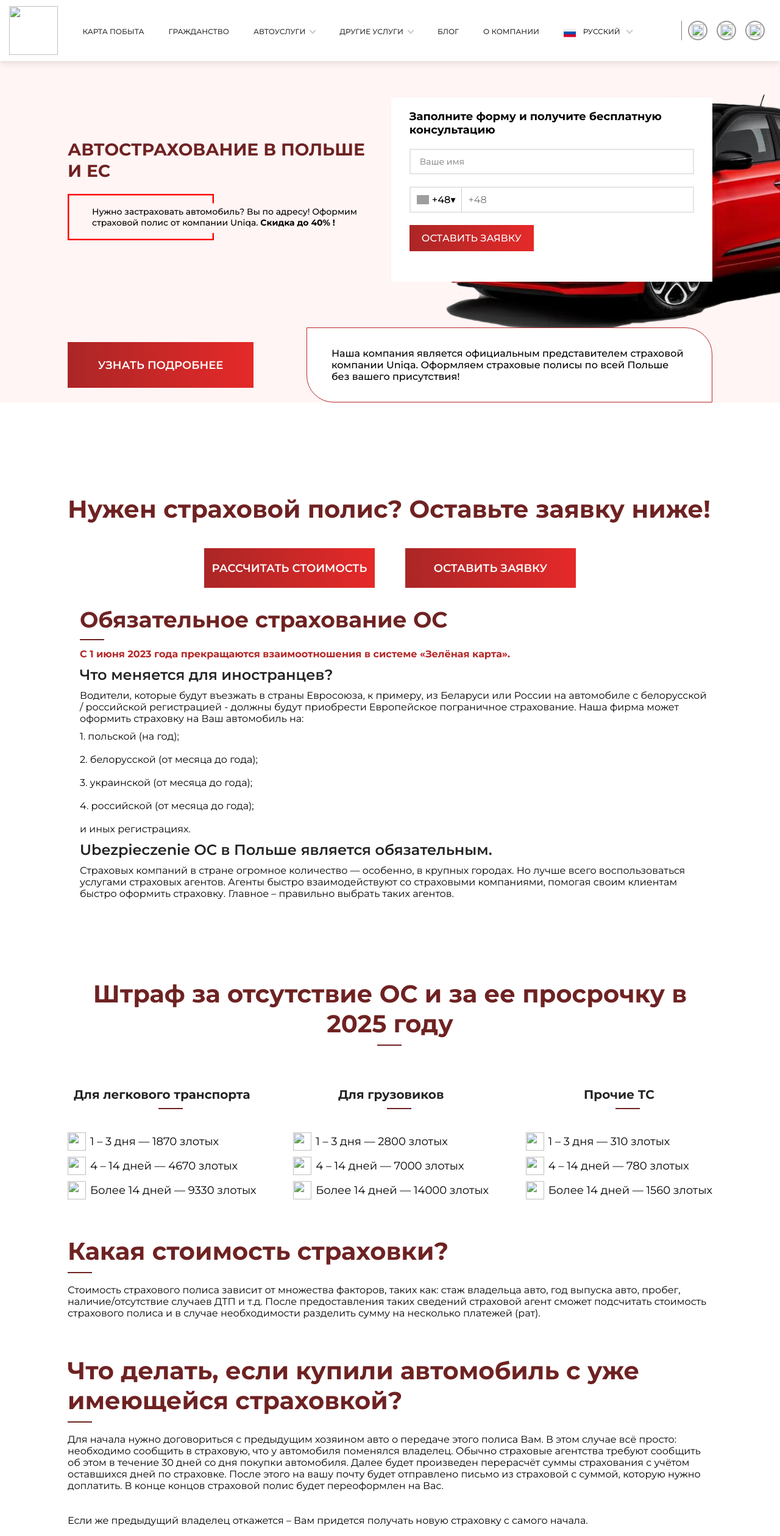
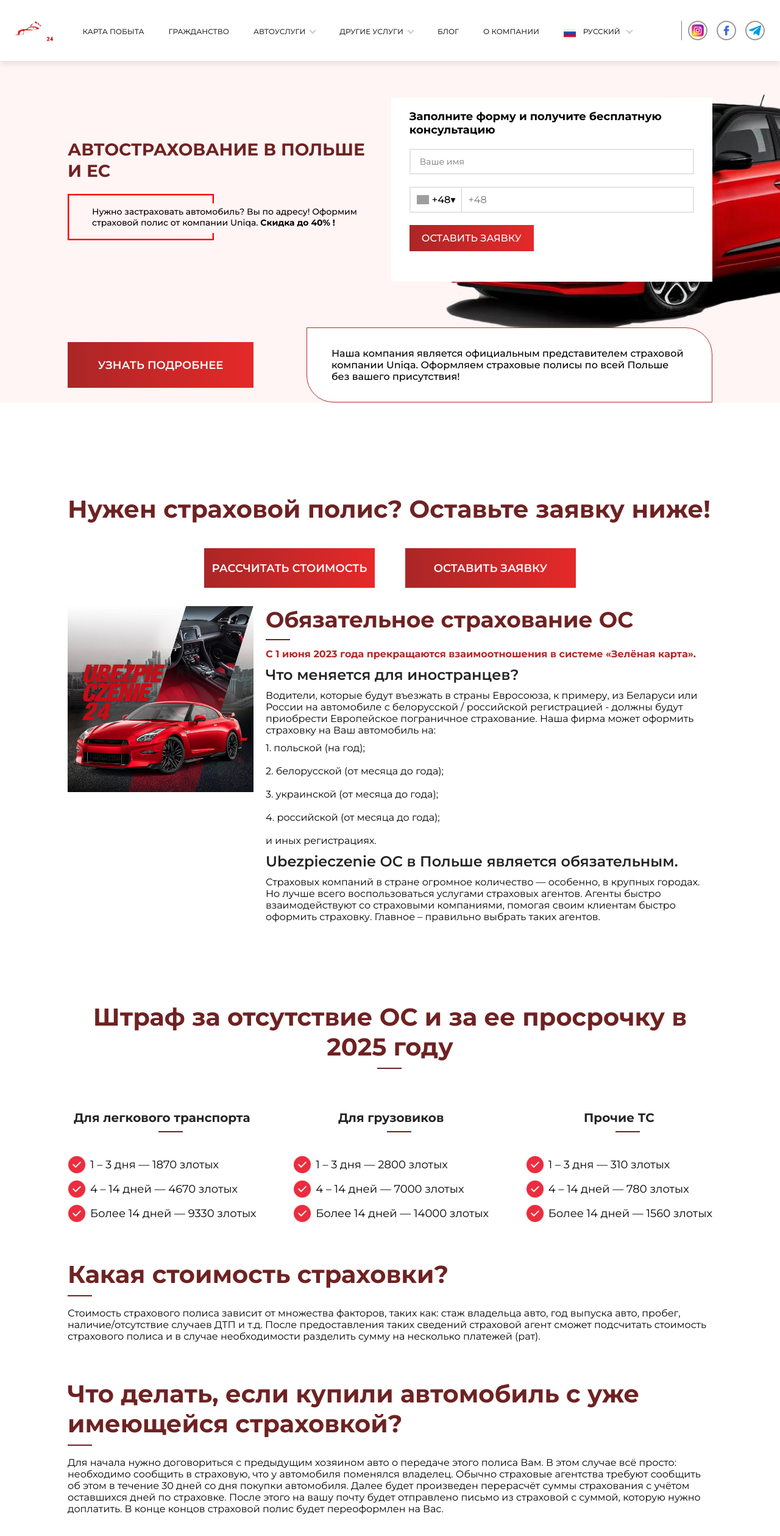
Before and after one commit to iirk1/Landing-Page-for-Commercial-Project, a plain HTML site: page index.html in a window 1280 px wide. Shown: the top 2519 px of the page at 61% size. Drawn offline with nearby package versions, Linux system fonts and the light colour scheme; the site is published under a folder, as on GitHub Pages, so addresses that start at the root find nothing; grey boxes are pictures that could not be loaded.

Commit message:
changed src

```diff
--- a/index.html
+++ b/index.html
@@ -19,7 +19,7 @@
     <nav class="nav">
         <div class="big__container">
             <div class="nav__menu">
-                <a href="index.html"><img class="logo" src="/img/logo.png" alt=""></a>
+                <a href="index.html"><img class="logo" src="img/logo.png" alt=""></a>
 
                 <ul class="nav__list">
                     <li class="nav__item"><a data-lang-pl="Karta pobytu" data-lang-ru="Карта побыта" href="#"
@@ -63,25 +63,25 @@
                     </li>
                 </div>
                 <!-- <div class="nav__contacts">
-                    <img class="header__mob" src="/img/contacts/phone.png" alt="">
+                    <img class="header__mob" src="img/contacts/phone.png" alt="">
                     <a href="tel:+48 570 804 478">+48 517 339 103</a>
                 </div> -->
 
-                <a href="#"><img class="menu__btn" src="/img/menu.png" alt=""></a>
+                <a href="#"><img class="menu__btn" src="img/menu.png" alt=""></a>
                 <div class="social-icons header__icons">
                     <a target="_blank"
                         href="https://www.instagram.com/ubezpieczenie24?igsh=MWVic2hiMWY3MGoxdw%3D%3D&utm_source=qr "
                         class="social-icons__item">
-                        <i class="fab fa-instagram"><img class="social-icon" src="/img/social__icons/instagram.png"
+                        <i class="fab fa-instagram"><img class="social-icon" src="img/social__icons/instagram.png"
                                 alt=""></i>
                     </a>
                     <a target="_blank" href="https://www.facebook.com/share/p/1Expskx8Uz/?mibextid=wwXIfr"
                         class="social-icons__item">
-                        <i class="fab fa-tiktok"><img class="social-icon" src="/img/social__icons/facebook.png"
+                        <i class="fab fa-tiktok"><img class="social-icon" src="img/social__icons/facebook.png"
                                 alt=""></i>
                     </a>
                     <a target="_blank" href="#" class="social-icons__item">
-                        <i class="fab fa-telegram-plane"><img class="social-icon" src="/img/social__icons/telegram.png"
+                        <i class="fab fa-telegram-plane"><img class="social-icon" src="img/social__icons/telegram.png"
                                 alt=""></i>
                     </a>
                 </div>
@@ -188,7 +188,7 @@
             <div class="container">
                 <div class="insurance__contents">
                     <div class="insurance__img">
-                        <img src="/img/insurance/01.jpg" alt="">
+                        <img src="img/insurance/01.jpg" alt="">
                     </div>
                     <div class="insurance__content">
                         <h4 data-lang-pl="Obowiązkowe ubezpieczenie OC" data-lang-ru="Обязательное страхование OC"
@@ -270,17 +270,17 @@
                                     class="fine__label">Для легкового транспорта
                                 </h5>
                                 <li class="fine__li">
-                                    <img class="check" src="/img/fine/check.png" alt="">
+                                    <img class="check" src="img/fine/check.png" alt="">
                                     <p data-lang-pl="1 – 3 dni – 1870 zł" data-lang-ru=" 1 – 3 дня — 1870 злотых">1 – 3
                                         дня — 1870 злотых</p>
                                 </li>
                                 <li class="fine__li">
-                                    <img class="check" src="/img/fine/check.png" alt="">
+                                    <img class="check" src="img/fine/check.png" alt="">
                                     <p data-lang-pl="4 – 14 dni – 4670 zł" data-lang-ru="4 – 14 дней — 4670 злотых">4 –
                                         14 дней — 4670 злотых</p>
                                 </li>
                                 <li class="fine__li">
-                                    <img class="check" src="/img/fine/check.png" alt="">
+                                    <img class="check" src="img/fine/check.png" alt="">
                                     <p data-lang-pl="Powyżej 14 dni - 9330 zł"
                                         data-lang-ru="Более 14 дней — 9330 злотых">Более 14 дней — 9330 злотых</p>
                                 </li>
@@ -290,17 +290,17 @@
                                     грузовиков</h5>
 
                                 <li class="fine__li">
-                                    <img class="check" src="/img/fine/check.png" alt="">
+                                    <img class="check" src="img/fine/check.png" alt="">
                                     <p data-lang-pl="1 – 3 dni – 2800 zł" data-lang-ru="1 – 3 дня — 2800 злотых">1 – 3
                                         дня — 2800 злотых</p>
                                 </li>
                                 <li class="fine__li">
-                                    <img class="check" src="/img/fine/check.png" alt="">
+                                    <img class="check" src="img/fine/check.png" alt="">
                                     <p data-lang-pl="4 – 14 dni – 7000 zł" data-lang-ru="4 – 14 дней — 7000 злотых">4 –
                                         14 дней — 7000 злотых</p>
                                 </li>
                                 <li class="fine__li">
-                                    <img class="check" src="/img/fine/check.png" alt="">
+                                    <img class="check" src="img/fine/check.png" alt="">
                                     <p data-lang-pl="Powyżej 14 dni - 14 000 zł"
                                         data-lang-ru="Более 14 дней — 14000 злотых">Более 14 дней — 14000 злотых</p>
                                 </li>
@@ -310,17 +310,17 @@
                                 </h5>
 
                                 <li class="fine__li">
-                                    <img class="check" src="/img/fine/check.png" alt="">
+                                    <img class="check" src="img/fine/check.png" alt="">
                                     <p data-lang-pl="1 – 3 dni – 310 zł" data-lang-ru="1 – 3 дня — 310 злотых">1 – 3 дня
                                         — 310 злотых</p>
                                 </li>
                                 <li class="fine__li">
-                                    <img class="check" src="/img/fine/check.png" alt="">
+                                    <img class="check" src="img/fine/check.png" alt="">
                                     <p data-lang-pl="4 – 14 dni – 780 zł" data-lang-ru="4 – 14 дней — 780 злотых">4 – 14
                                         дней — 780 злотых</p>
                                 </li>
                                 <li class="fine__li">
-                                    <img class="check" src="/img/fine/check.png" alt="">
+                                    <img class="check" src="img/fine/check.png" alt="">
                                     <p data-lang-pl="Powyżej 14 dni - 1560 zł"
                                         data-lang-ru="Более 14 дней — 1560 злотых">Более 14 дней — 1560 злотых</p>
                                 </li>
@@ -557,30 +557,30 @@
                     <div class="contacts__info">
                         <h4 data-lang-pl="Łączność" data-lang-ru="Контакты" class="contacts__title">Контакты</h4>
                         <a href="#" class="contacts__adress">
-                            <img class="contacts__icon" src="/img/contacts/location.png" alt="">
+                            <img class="contacts__icon" src="img/contacts/location.png" alt="">
                             Wincentego Rzymowskiego 30/323, 02-697, Warszawa</a>
                         <a href="mailto:contact@Ubezpieczenie24.pl" class="contacts__email">
-                            <img class="contacts__icon" src="/img/contacts/email.png" alt="">
+                            <img class="contacts__icon" src="img/contacts/email.png" alt="">
                             contact@Ubezpieczenie24.pl</a>
                         <div class="contacts__desc">
                             <a href="tel:+48 517 339 103" class="contacts__number">
-                                <img class="contacts__icon" src="/img/contacts/phone.png" alt="">
+                                <img class="contacts__icon" src="img/contacts/phone.png" alt="">
                                 +48 517 339 103</a>
                             <div class="social-icons contacts__icons">
                                 <a target="_blank"
                                     href="https://www.instagram.com/ubezpieczenie24?igsh=MWVic2hiMWY3MGoxdw%3D%3D&utm_source=qr "
                                     class="social-icons__item">
                                     <i class="fab fa-instagram"><img class="social-icon"
-                                            src="/img/social__icons/instagram.png" alt=""></i>
+                                            src="img/social__icons/instagram.png" alt=""></i>
                                 </a>
                                 <a target="_blank" href="https://www.facebook.com/share/p/1Expskx8Uz/?mibextid=wwXIfr"
                                     class="social-icons__item">
                                     <i class="fab fa-tiktok"><img class="social-icon"
-                                            src="/img/social__icons/facebook.png" alt=""></i>
+                                            src="img/social__icons/facebook.png" alt=""></i>
                                 </a>
                                 <a target="_blank" href="#" class="social-icons__item">
                                     <i class="fab fa-telegram-plane"><img class="social-icon"
-                                            src="/img/social__icons/telegram.png" alt=""></i>
+                                            src="img/social__icons/telegram.png" alt=""></i>
                                 </a>
                             </div>
                         </div>
@@ -1138,14 +1138,14 @@
                         <h2 class="footer__logo">Ubezpieczenie 24</h2>
                         <div class="contacts__info">
                             <a href="#" class="contacts__adress">
-                                <img class="contacts__icon" src="/img/contacts/location.png" alt="">
+                                <img class="contacts__icon" src="img/contacts/location.png" alt="">
                                 Wincentego Rzymowskiego 30/323, 02-697, Warszawa</a>
                             <a href="mailto:contact@Ubezpieczenie24.pl" class="contacts__email">
-                                <img class="contacts__icon" src="/img/contacts/email.png" alt="">
+                                <img class="contacts__icon" src="img/contacts/email.png" alt="">
                                 contact@Ubezpieczenie24.pl</a>
                             <div class="contacts__desc">
                                 <a href="tel:+48 517 339 103" class="contacts__number">
-                                    <img class="contacts__icon" src="/img/contacts/phone.png" alt="">
+                                    <img class="contacts__icon" src="img/contacts/phone.png" alt="">
                                     +48 517 339 103</a>
 
                             </div>
@@ -1159,16 +1159,16 @@
                                 href="https://www.instagram.com/ubezpieczenie24?igsh=MWVic2hiMWY3MGoxdw%3D%3D&utm_source=qr "
                                 class="social-icons__item">
                                 <i class="fab fa-instagram"><img class="social-icon"
-                                        src="/img/social__icons/instagram.png" alt=""></i>
+                                        src="img/social__icons/instagram.png" alt=""></i>
                             </a>
                             <a target="_blank" href="https://www.facebook.com/share/p/1Expskx8Uz/?mibextid=wwXIfr"
                                 class="social-icons__item">
-                                <i class="fab fa-tiktok"><img class="social-icon" src="/img/social__icons/facebook.png"
+                                <i class="fab fa-tiktok"><img class="social-icon" src="img/social__icons/facebook.png"
                                         alt=""></i>
                             </a>
                             <a target="_blank" href="#" class="social-icons__item">
                                 <i class="fab fa-telegram-plane"><img class="social-icon"
-                                        src="/img/social__icons/telegram.png" alt=""></i>
+                                        src="img/social__icons/telegram.png" alt=""></i>
                             </a>
                         </div>
                     </div>
@@ -1211,7 +1211,7 @@
                         <h3 data-lang-pl="BLOG" data-lang-ru="БЛОГ">БЛОГ</h3>
                         <div class="footer__blog">
                             <div class="blog__item">
-                                <img src="/img/footer/01.jpg" alt="Блог 1">
+                                <img src="img/footer/01.jpg" alt="Блог 1">
                                 <div class="blog__info">
                                     <p class="blog__title"><a
                                             data-lang-pl="Nowe wymagania dotyczące ubiegania się o pobyt stały"
@@ -1221,7 +1221,7 @@
                                 </div>
                             </div>
                             <div class="blog__item">
-                                <img src="/img/footer/02.jpg" alt="Блог 2">
+                                <img src="img/footer/02.jpg" alt="Блог 2">
                                 <div class="blog__info">
                                     <p class="blog__title"><a data-lang-pl="Wszystko o ubezpieczeniu samochodu w Polsce"
                                             data-lang-ru="Всё о страховании авто в Польше" href="#">Всё о страховании
@@ -1249,7 +1249,7 @@
     <!-- Swiper JS -->
     <script src="https://cdn.jsdelivr.net/npm/swiper@11/swiper-bundle.min.js"></script>
 
-    <script src="/js/script.js"></script>
+    <script src="js/script.js"></script>
 </body>
 
 </html>
```
